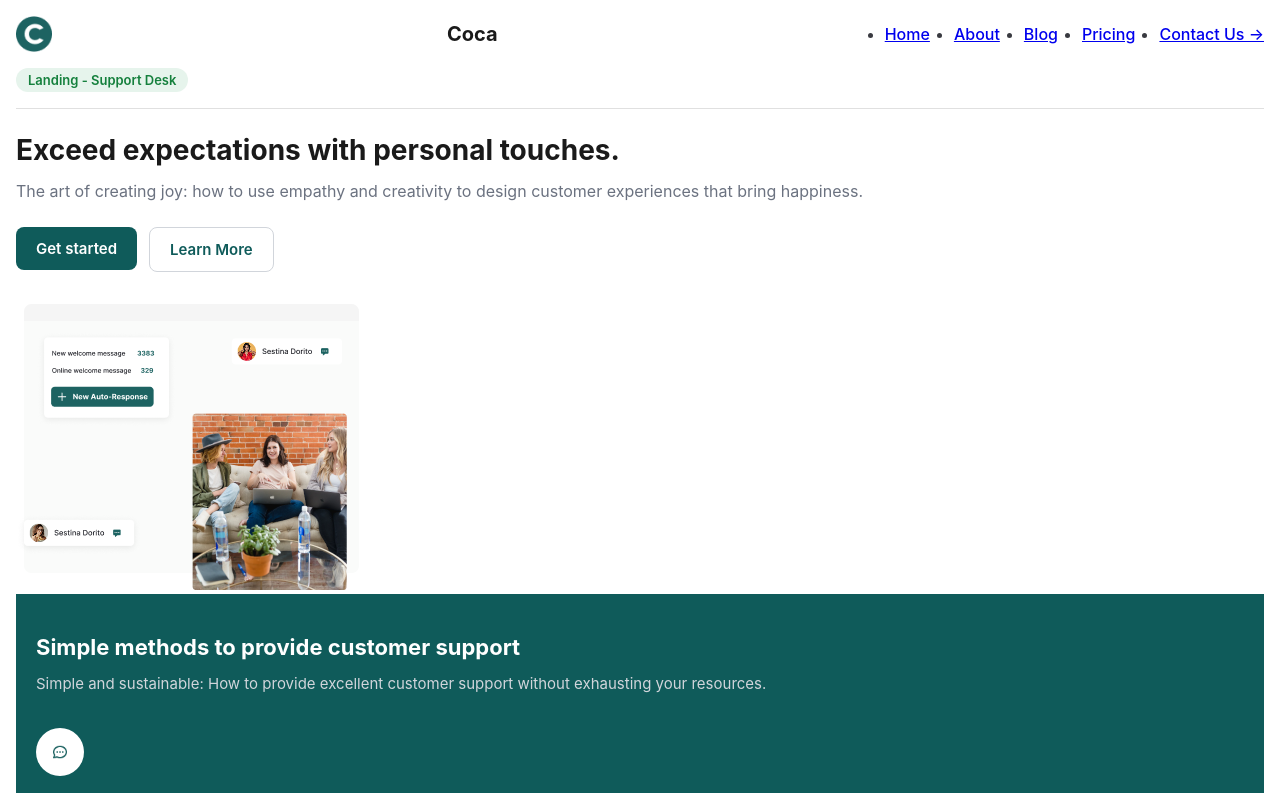
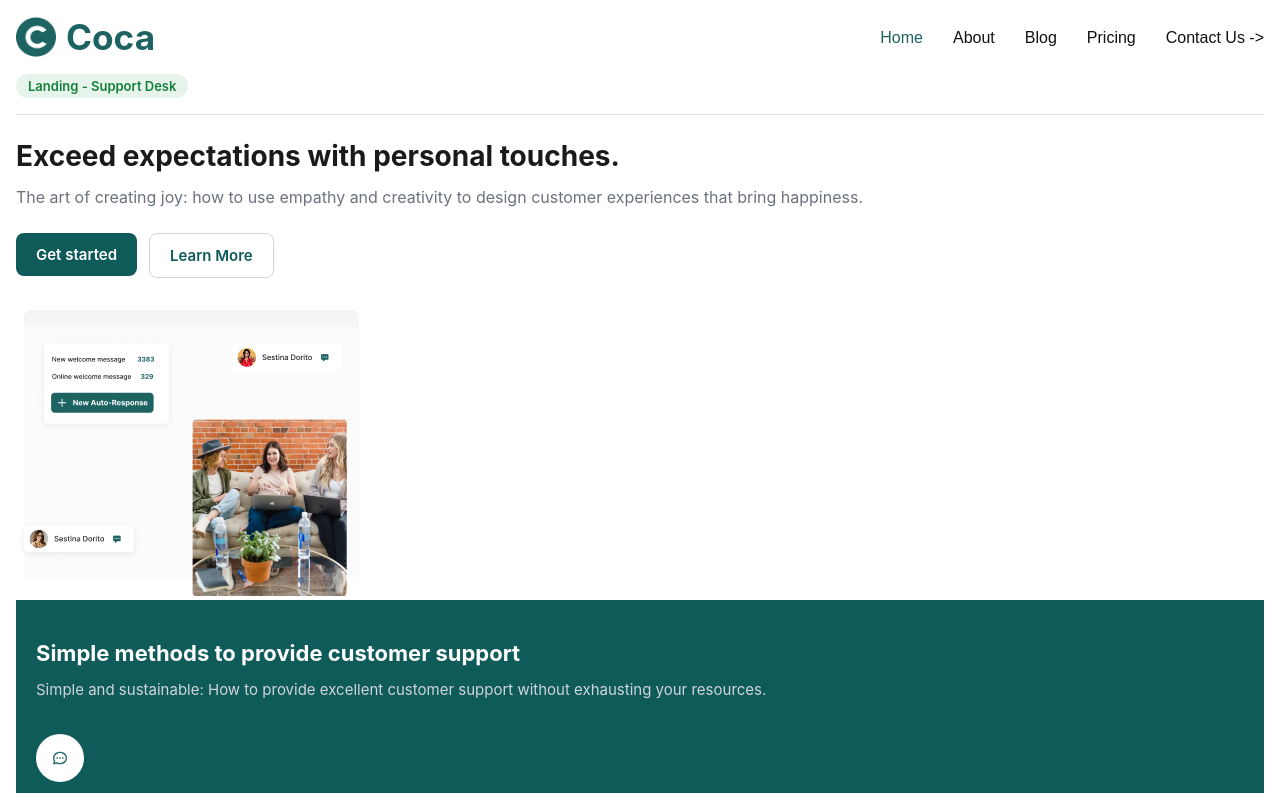
Before and after one commit to Gustavooookefne/Atividade_Font-end, a plain HTML site: page Coco/Home/index.html in a window 1280 px wide. Shown: the top 793 px of the page. Drawn offline with Linux system fonts and the light colour scheme.

Commit message:
GS-3 Fazendo a parte do desktop CSS

```diff
--- a/Coco/Home/index.html
+++ b/Coco/Home/index.html
@@ -10,24 +10,26 @@
 </head>
 
 <!-- PARTE HEADER -->
+
 <body>
     <header class="header">
         <div class="container header-inner">
-            <img src="/Coco/Imagens/Group 33107.png" alt="">
-            <h1 class="logo">Coca</h1>
+            <div class="logo">
+                <img src="/Coco/Imagens/Group 33107.png" alt="Logo Coca">
+                <h1>Coca</h1>
+            </div>
             <nav class="menu" aria-label="Menu Principal">
                 <div class="menu-mobile">
                     <button id="menu-toggle" aria-label="Abrir menu mobile">☰</button>
                 </div>
                 <div class="menu-desktop">
                     <ul>
-                        <li> <a href="#">Home</a></li>
+                        <li> <a href="#"><span>Home</span></a></li>
                         <li> <a href="#">About</a></li>
                         <li> <a href="#">Blog</a></li>
                         <li> <a href="#">Pricing</a></li>
                         <li> <a href="#">Contact Us -></a></li>
                     </ul>
-
                 </div>
             </nav>
         </div>
@@ -56,12 +58,14 @@
             <div class="Menu-meio">
 
                 <h2>Simple methods to provide customer support</h2>
-            <p>Simple and sustainable: How to provide excellent customer support without exhausting your resources.</p>
+                <p>Simple and sustainable: How to provide excellent customer support without exhausting your resources.
+                </p>
             </div>
             <div>
                 <img src="/Coco/Imagens/Group 1171274752.png" alt="">
                 <h2>Virtual assistant for reception duties</h2>
-            <p>A  virtual receptionist is software that ensures that no customer call goes and resolve basic customer needs.</p>
+                <p>A virtual receptionist is software that ensures that no customer call goes and resolve basic customer
+                    needs.</p>
             </div>
 
             <div>
@@ -74,7 +78,8 @@
             <div>
                 <img src="/Coco/Imagens/Group 1171274754.png" alt="">
                 <h2>Ready-to-send messages at your fingertips</h2>
-            <p>Sending text messages to multiple customers with similar content, you can make use of an SMS template</p>
+                <p>Sending text messages to multiple customers with similar content, you can make use of an SMS template
+                </p>
             </div>
         </section>
 
@@ -84,7 +89,8 @@
             <div class="Menu">
                 <img src="/Coco/Imagens/Illustrasi.png" alt="">
                 <h2>Communication using automated processes</h2>
-                <p>Maximize Productivity and Minimize Errors with Streamlined Communication through Automated Processes</p>
+                <p>Maximize Productivity and Minimize Errors with Streamlined Communication through Automated Processes
+                </p>
                 <button>Explore Now </button>
             </div>
 
@@ -94,7 +100,8 @@
             <div class="Menu">
                 <img src="/Coco/Imagens/Illustrasi (1).png" alt="">
                 <h2>Foster collaboration by using messaging</h2>
-                <p>Maximize Productivity and Minimize Errors with Streamlined Communication through Automated Processes</p>
+                <p>Maximize Productivity and Minimize Errors with Streamlined Communication through Automated Processes
+                </p>
                 <button>Explore Now </button>
             </div>
 
@@ -118,7 +125,8 @@
     <footer class="footer">
         <div class="hero-section">
             <h2>Bring your customer service to the next level of excellence</h2>
-            <p>Take your customer service to the next level by incorporating innovative technologies and personalized solutions</p>
+            <p>Take your customer service to the next level by incorporating innovative technologies and personalized
+                solutions</p>
             <button class="explore-btn">Explore Now <span class="arrow">→</span></button>
         </div>
 
--- a/Coco/Home/style.css
+++ b/Coco/Home/style.css
@@ -36,11 +36,24 @@ body {
 }
 
 .logo {
-  font-size: 20px;
-  font-weight: 700;
-  color: #1a1a1a;
-  margin-left: 8px;
+  display: flex;
+  align-items: center; /* Alinha verticalmente */
+  gap: 10px;            /* Espaço entre imagem e texto */
 }
+
+.logo img {
+  width: 40px;
+  height: 40px;
+}
+
+.logo h1 {
+  font-size: 2.2rem;
+  color: var(--third-color);
+  margin: 0;
+}
+
+
+
 
 .menu-mobile button {
   background: none;
@@ -238,7 +251,7 @@ body {
 
 .part3 .Menu h2 span,
 .part3 .Menu h2 strong {
-  color: #0f5b5a;
+  color: var(--third-color);
 }
 
 .part3 .Menu p {
@@ -409,29 +422,41 @@ body {
 
 
 /* Responsividade */
-@media (max-width: 375px) {
+@media (max-width: 768px) {
   .menu-desktop {
     display: none;
   }
 }
 
   @media (min-width: 1024px){
-    .menu-desktop{
-      display: block;
-    }
+    .menu-desktop {
+    display: block;  /* Mostra o menu desktop */
+  }
 
-    .menu-mobile{
-      display: none;
-    }
-    .menu-desktop ul{
-      display: flex;
-      flex-direction: row;
-      align-items: center;
-      gap: 1.5rem;
-      color: var(--second-color);
-   }
+  .menu-mobile {
+    display: none;   /* Esconde o botão do mobile */
+  }
 
-   .menu-desktop ul a{
-      font-weight: 500;
-   }
+  .menu-desktop ul {
+    display: flex;
+    gap: 30px;
+    list-style: none;
+    padding: 0;
+    margin: 0;
   }
+
+  .menu-desktop a {
+     font-family: 'Poppins', sans-serif;
+    text-decoration: none;
+    color: #111;
+    font-weight: 500;
+  }
+
+   .menu-desktop span {
+    color: var(--third-color);
+  }
+  .menu-desktop a:hover {
+    font-weight: 700;
+    color: var(--third-color);
+  }
+}
```
Also changed, not shown: Coco/Imagens/Logo.png (added). Lines whose indentation alone changed are shown as unchanged.
